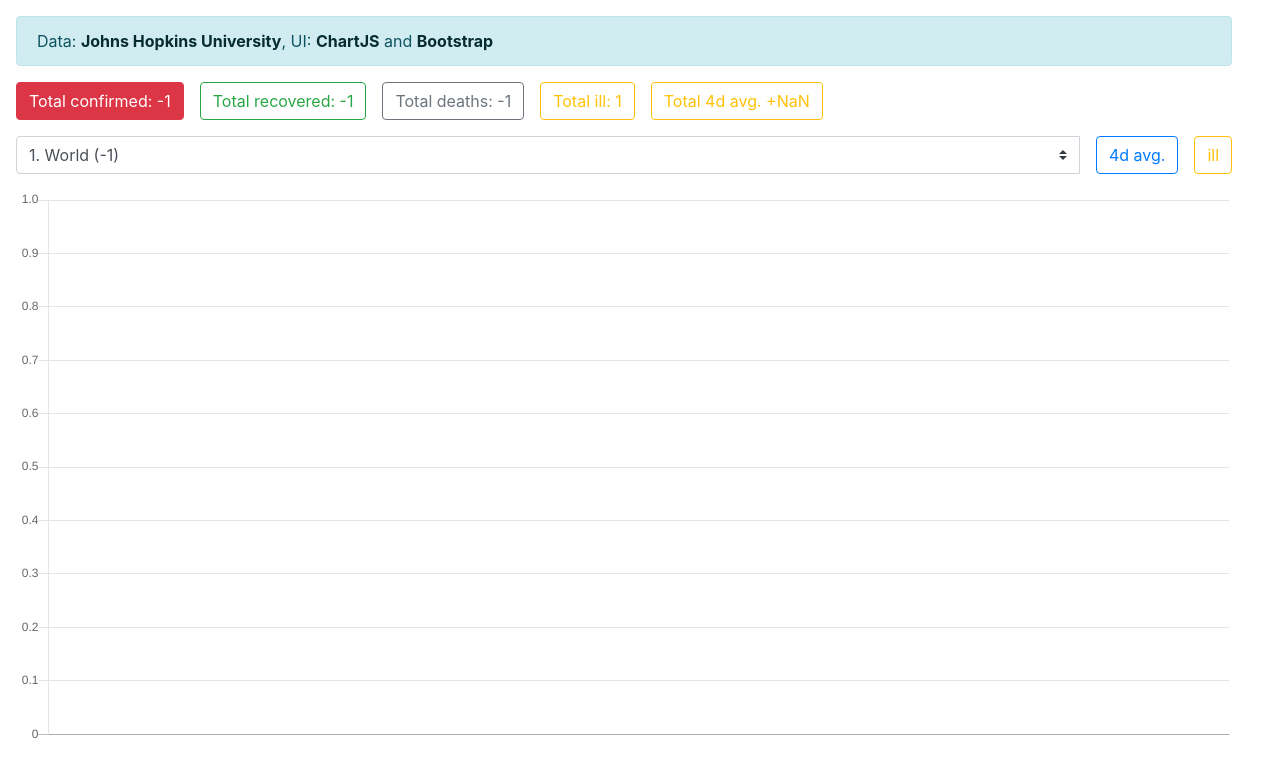
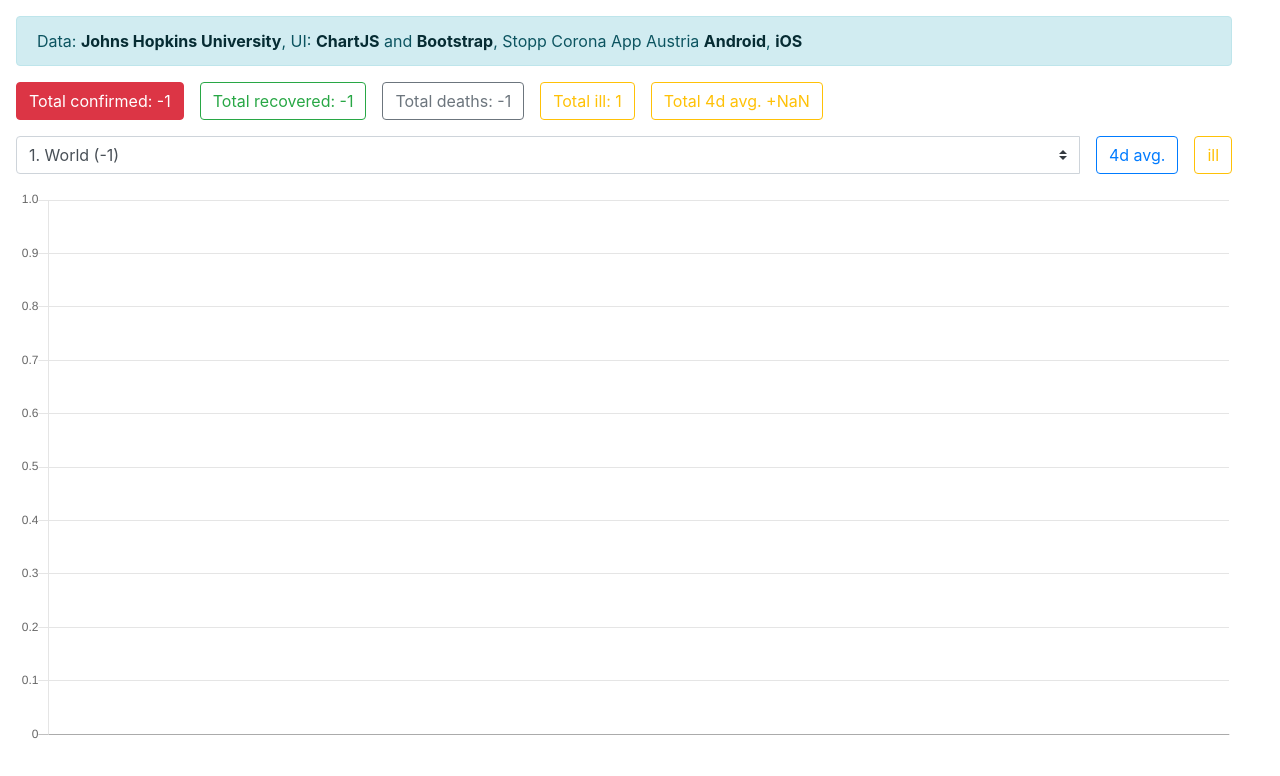
Before and after one commit to quatmax/covid19, a plain HTML site: page index.html in a window 1280 px wide. Drawn offline with nearby package versions, Linux system fonts and the light colour scheme; no server answers.

Commit message:
Update index.html

```diff
--- a/index.html
+++ b/index.html
@@ -26,7 +26,7 @@
 
 <body>
 	<div class="alert alert-info mt-3 ml-3 mr-3" role="alert" style="width:95%;">
-		Data: <a href="https://github.com/CSSEGISandData/COVID-19" class="alert-link">Johns Hopkins University</a>, UI: <a href="https://www.chartjs.org/" class="alert-link">ChartJS</a> and <a href="https://getbootstrap.com/" class="alert-link">Bootstrap</a>
+		Data: <a href="https://github.com/CSSEGISandData/COVID-19" class="alert-link">Johns Hopkins University</a>, UI: <a href="https://www.chartjs.org/" class="alert-link">ChartJS</a> and <a href="https://getbootstrap.com/" class="alert-link">Bootstrap</a>,  Stopp Corona App Austria <a href="https://play.google.com/store/apps/details?id=at.roteskreuz.stopcorona" class="alert-link">Android</a>, <a href="https://apps.apple.com/at/app/apple-store/id1503717224" class="alert-link">iOS</a>
 	</div>
 	<div class="input-group mt-3 ml-3" style="width:95%;">
 		<button type="button" class="btn btn-outline-danger mr-3" id="buttonTotalConfirmed">confirmed</button>
```
